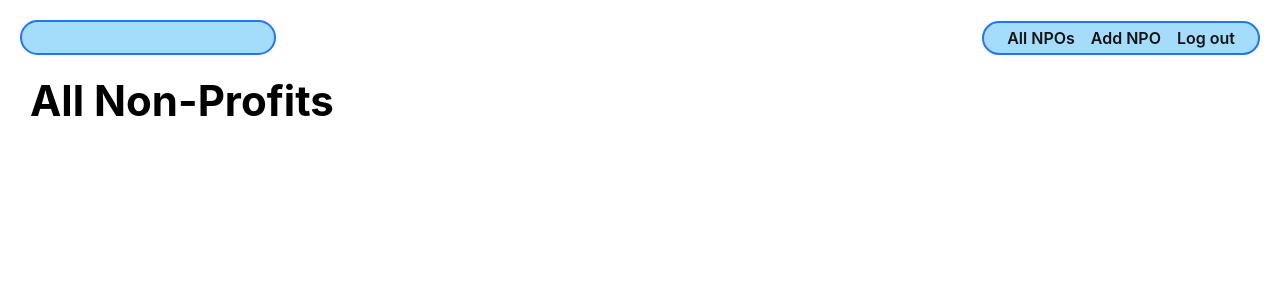
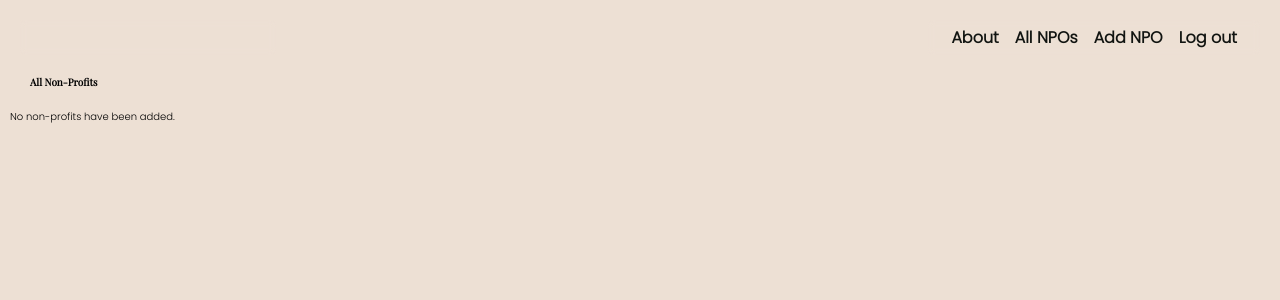
Before and after one commit to imcocokim/npo-collector, a Django app: page /npos/ in a window 1280 px wide. Shown: the top 300 px of the page. Run offline with Django 4.2, Linux system fonts and the light colour scheme; the visitor is signed in with stand-in values (Sample User, id 1); data that the repository does not hold is empty.

Commit message:
css update

```diff
--- a/main_app/static/css/base.css
+++ b/main_app/static/css/base.css
@@ -1,5 +1,6 @@
 html {
-  box-sizing: border-box
+  box-sizing: border-box;
+
 }
 
 /* The Universal Selector */
@@ -18,38 +19,41 @@ html {
 }
 
 body {
+  background-color: #EDE0D4;
   margin: 0;
   display: flex;
   flex-direction: column;
   align-items: center;
-  font-family: -apple-system, BlinkMacSystemFont, 'Segoe UI', 'Roboto',
-    'Oxygen', 'Ubuntu', 'Cantarell', 'Fira Sans', 'Droid Sans',
-    'Helvetica Neue', sans-serif;
+  font-family: 'Poppins', sans-serif;
   min-height: 100vh;
-  --nav-bg: rgba(104, 197, 248, .7);
+  --nav-bg: #ADC178;
   --nav-bg-ff: rgba(104, 197, 248, .9);
-  --borders: rgb(36, 116, 248) solid 2px;
+  --borders: #ADC178 solid 2px;
   --text-color: rgb(17, 20, 17);
   --link-hover-color: rgb(16, 56, 158);
   --button-bg: rgb(245, 245, 245);
   --button-bg-hover: rgb(226, 226, 226);
-  --submit: rgb(26, 128, 0);
-  --warn: rgb(255, 102, 0);
-  --danger: rgb(220, 20, 30);
+  --submit:  #ADC178;
+  --danger: #da5552;
   --secondary: rgb(57, 57, 57);
-  --card-box-shadow: 5px 5px 6px -1px #AAA;
-  --font-xtreme: 4.2rem;
+  --card-box-shadow: 3px 3px 4px -1px #AAA;
   --font-xxl: 3.6rem;
   --font-xl: 2.4rem;
   --font-l: 1.8rem;
   --font-reg: 1.6rem;
   --card-border-radius: 6px;
+  --main-font: 'Playfair Display', serif;
+  --container-bg: #F0EAD2;
 }
 
 header {
   width: 100%;
-  background: var(--nav-bg-ff);
+  /* background: var(--nav-bg-ff); */
   border-bottom: var(--borders);
+}
+
+h1{
+  font-family: var(--main-font);
 }
 
 nav {
@@ -105,14 +109,14 @@ nav li {
   margin: 20px;
 }
 
+
 .btn {
-  font-size: var(--font-l);
-  padding: 8px 16px;
-  border-radius: 6px;
-  border-width: 2px;
-  border-style: solid;
+  font-size: var(--font-reg);
+  color:var(--button-bg);
+  padding: 2px 10px;
+  border-radius: 50px;
   text-decoration: none;
-  background-color: var(--button-bg);
+  /* background-color: var(--button-bg); */
   font-weight: 600;
   cursor: pointer;
   font-family: inherit;
@@ -123,29 +127,30 @@ nav li {
   background-color: var(--button-bg-hover);
 }
 
-.submit {
-  color: var(--submit);
-  border-color: var(--submit);
+.submit,
+.warning {
+  background-color: var(--submit);
+  border: none;
+
 }
 
 .secondary {
-  color: var(--secondary);
-  border-color: var(--secondary);
-}
-
-.warn {
-  color: var(--warn);
-  border-color: var(--warn);
+  background-color: var(--secondary);
 }
 
 .danger {
-  color: var(--danger);
-  border-color: var(--danger);
+  background-color: var(--danger);
+  border: none;
+}
+
+.x {
+  color: var(--secondary);
 }
 
 .page-header h1 {
   font-size: var(--font-xxl);
   margin: 0;
+  font-family: var(--main-font);
 }
 
 .page-header img {
@@ -202,6 +207,7 @@ nav li {
 
   .page-header h1 {
     font-size: var(--font-xtreme);
+    font-family: var(--main-font);
   }
 
   .page-header img {
@@ -215,7 +221,7 @@ nav li {
 
   @supports (-webkit-backdrop-filter: none) or (backdrop-filter: none) {
     header {
-      background: var(--nav-bg);
+      /* background: var(--nav-bg); */
       -webkit-backdrop-filter: blur(3px);
       backdrop-filter: blur(3px);
     }
@@ -239,9 +245,7 @@ nav li {
   nav,
   .header-logo-container {
     margin: 0;
-    background: var(--nav-bg-ff);
-    border: var(--borders);
-    border-radius: 18px;
+    /* background: var(--nav-bg-ff); */
   }
 
   nav {
@@ -263,7 +267,7 @@ nav li {
 
     nav,
     .header-logo-container {
-      background: rgba(104, 197, 248, .6);
+      /* background: #A98467; */
       -webkit-backdrop-filter: blur(3px);
       backdrop-filter: blur(3px);
     }
--- a/main_app/static/css/npos/npo-index.css
+++ b/main_app/static/css/npos/npo-index.css
@@ -8,8 +8,9 @@
 .card {
   width: 275px;
   margin: 10px;
-  border: var(--borders);
+  /* border: var(--borders); */
   box-shadow: var(--card-box-shadow);
+  background-color: var(--container-bg);
 }
 
 .card-content {
--- a/main_app/templates/base.html
+++ b/main_app/templates/base.html
@@ -13,6 +13,9 @@
   type="image/png"
   href="{% static 'images/favicon.ico' %}"
 >
+<link rel="preconnect" href="https://fonts.googleapis.com">
+<link rel="preconnect" href="https://fonts.gstatic.com" crossorigin>
+<link href="https://fonts.googleapis.com/css2?family=Playfair+Display&family=Poppins:wght@300&display=swap" rel="stylesheet">
   {% block head %}
   {% endblock head %}
 </head>
@@ -26,12 +29,12 @@
       </div>
       <nav>
         <ul>
+          <li><a href="{% url 'about' %}">About</a></li>
           {% if user.is_authenticated %}
             <li><a href="{% url 'npos_index' %}">All NPOs</a></li>
             <li><a href="{% url 'npos_create' %}">Add NPO</a></li>
             <li><a href="{% url 'logout' %}">Log out</a></li>
           {% else %}
-            <li><a href="{% url 'about' %}">About</a></li>
             <li><a href="{% url 'home' %}">Login</a></li>
             <li><a href="{% url 'signup' %}">Sign Up</a></li>
           {% endif %}
--- a/main_app/templates/npos/index.html
+++ b/main_app/templates/npos/index.html
@@ -9,7 +9,7 @@
 <section class="page-header">
   <h1>All Non-Profits</h1>
 </section>
-
+  {% if npos %}
     <section class='card-container'>
       {% for npo in npos %}
         <div class='card'>
@@ -28,4 +28,9 @@
         </div>
       {% endfor %}
     </section>
+  {% else %}
+    <div class="subsection-content">
+      <p>No non-profits have been added.</p>
+    </div>
+  {% endif %}
 {% endblock content %}
```
Also changed, not shown: main_app/static/css/npos/npo-detail.css (+22 -82 lines), main_app/templates/npos/detail.html (+4 -5 lines), main_app/static/images/chubby.svg (added), main_app/static/images/favicon.ico, main_app/static/images/happy.svg (added), main_app/static/images/happy2.svg (added), main_app/static/images/kiss.svg (added), main_app/static/images/laugh.svg (added), main_app/static/images/shy.svg (added), main_app/static/images/smile.svg (added), main_app/static/images/sunglass.svg (added), main_app/static/images/wink.svg (added). Lines whose indentation alone changed are shown as unchanged.
